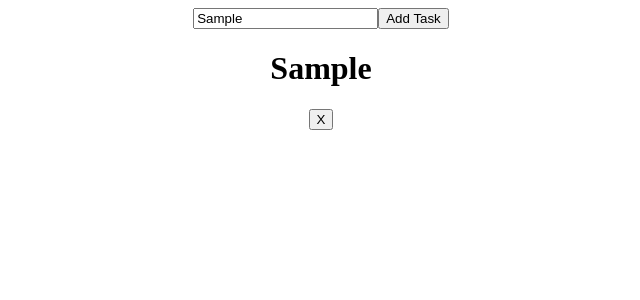
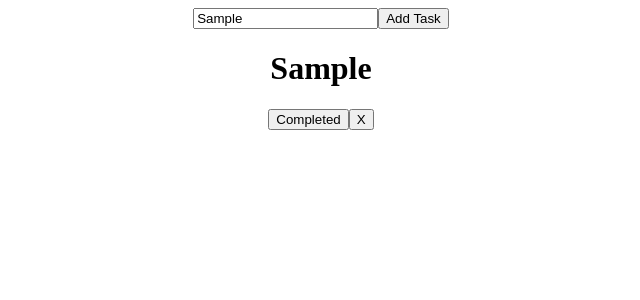
Before and after one commit to samuelezedi/react-basic, a React (Create React App) app: page / in a window 1280 px wide. Both pictures are taken after typing "Sample" into the empty fields and a click on the button "Add Task". Shown: the top 300 px of the page, without its empty margins (319-959 px from the left). Built offline with nearby package versions, Linux system fonts and the light colour scheme.

Commit message:
exercise complete for todo list task

```diff
--- a/src/App.js
+++ b/src/App.js
@@ -1,7 +1,7 @@
 
 import './App.css';
 // import { User } from './User';
-// import { Planet } from './Planet';
+import { Task } from './Task';
 import { useState } from 'react';
 
 function App() {
@@ -15,7 +15,8 @@ function App() {
   const handleTodoList = () => {
     const task = {
       id: todoList.length === 0 ? 1 : todoList[todoList.length - 1].id + 1,
-      taskName: newTask
+      taskName: newTask,
+      completed: false
     };
     const newTodoList = [...todoList,task];
     setTodoList(newTodoList);
@@ -28,6 +29,16 @@ function App() {
     setTodoList(newTodoList);
   }
 
+  const updateTask = (id) => {
+    const newTodoList = todoList.map((task) => {
+      if(id === task.id) {
+        return {...task, completed:true}
+      }
+      return task;
+    });
+    setTodoList(newTodoList);
+  }
+
   return (
     <div className="App">
       <div className="inputs">
@@ -36,10 +47,7 @@ function App() {
       </div>
       <div className="list">
         {todoList.map((task, key) => {
-          return <div>
-            <h1>{task.taskName}</h1>
-            <button onClick={() => deleteTask(task.id)}> X </button>
-          </div>
+          return <Task taskName={task.taskName} id={task.id} completed={task.completed} deleteTask={deleteTask} updateTask={updateTask} />
         })}
       </div>
     </div>
--- /dev/null
+++ b/src/Task.js
@@ -0,0 +1,7 @@
+export const Task = (props) => {
+    return <div>
+         <h1 style={{ color: props.completed ? 'green' : 'black' }}>{props.taskName}</h1>
+        <button onClick={() => props.updateTask(props.id)} >Completed</button>
+        <button onClick={() => props.deleteTask(props.id)}> X </button>
+    </div>
+}
```
